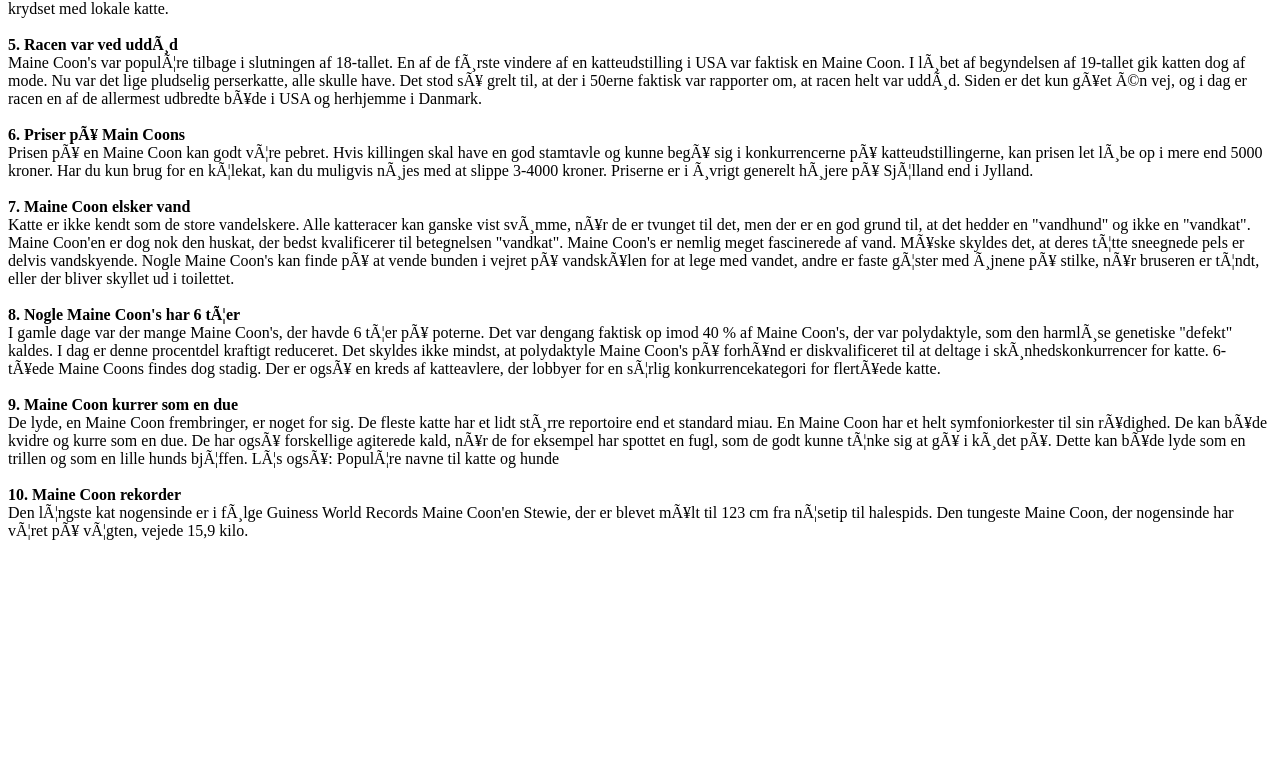
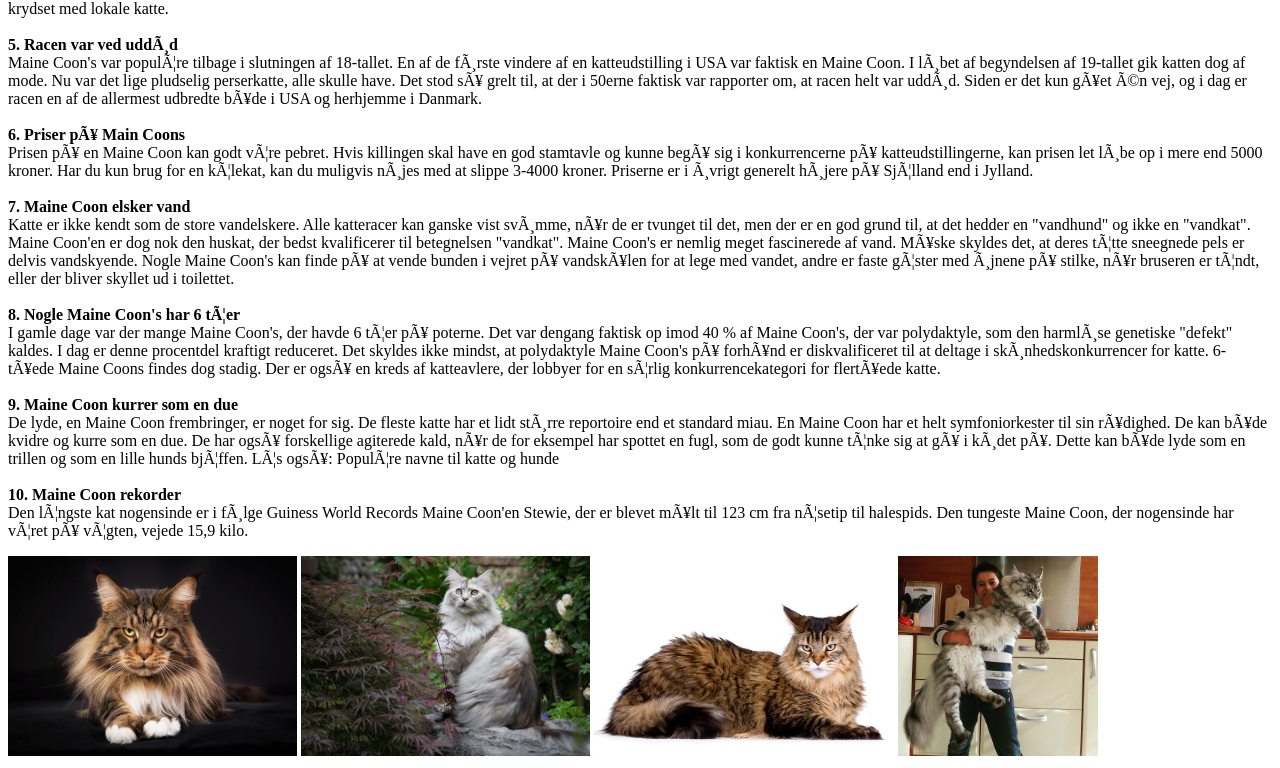
Before and after one commit to SebastianEUCSYD/SebastianEUCSYD.github.io, a plain HTML site: page Efterlysning/om-maine-coon.html in a window 1280 px wide. Shown: the part 631-1399 px from the top of the page. Before the commit the page ends 1187 px from the top, so only its background shows below. Drawn offline with Linux system fonts and the light colour scheme.

Commit message:
billeder

```diff
--- a/Efterlysning/om-maine-coon.html
+++ b/Efterlysning/om-maine-coon.html
@@ -108,5 +108,10 @@
         Den længste kat nogensinde er i følge Guiness World Records Maine Coon'en Stewie, der er blevet målt til 123 cm
         fra næsetip til halespids. Den tungeste Maine Coon, der nogensinde har været på vægten, vejede 15,9 kilo.
         <br>
+
     </p>
+    <img src="main-coon-har-oerer.jpg" alt="main coon har ører" height="200">
+    <img src="maine-coon-pels.jpg" alt="main coon pels" height="200">
+    <img src="maine-coon-race.jpg" alt="main coon race" height="200">
+    <img src="stor-maine-coon.jpg" alt="stor main coon" height="200">
 </body>
```
Also changed, not shown: Efterlysning/main-coon-har-oerer.jpg (renamed from efterlysning/maine-coon/main-coon-har-oerer.jpg), Efterlysning/maine-coon-pels.jpg (renamed from efterlysning/maine-coon/maine-coon-pels.jpg), Efterlysning/maine-coon-race.jpg (renamed from efterlysning/maine-coon/maine-coon-race.jpg), Efterlysning/stor-maine-coon.jpg (renamed from efterlysning/maine-coon/stor-maine-coon.jpg).
